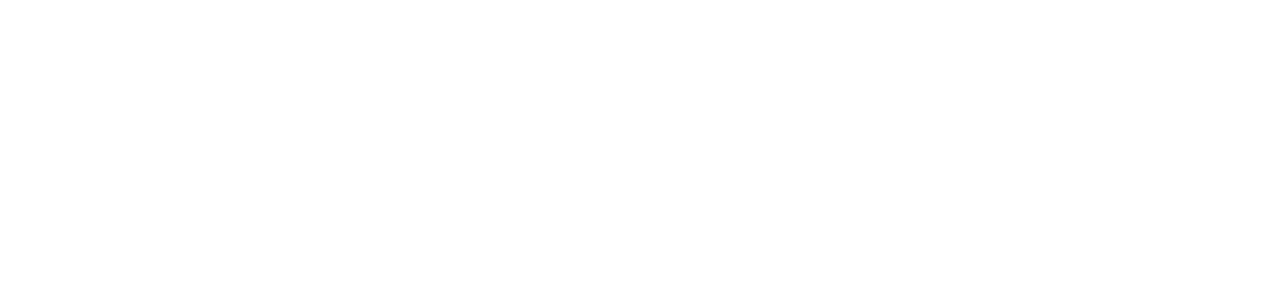
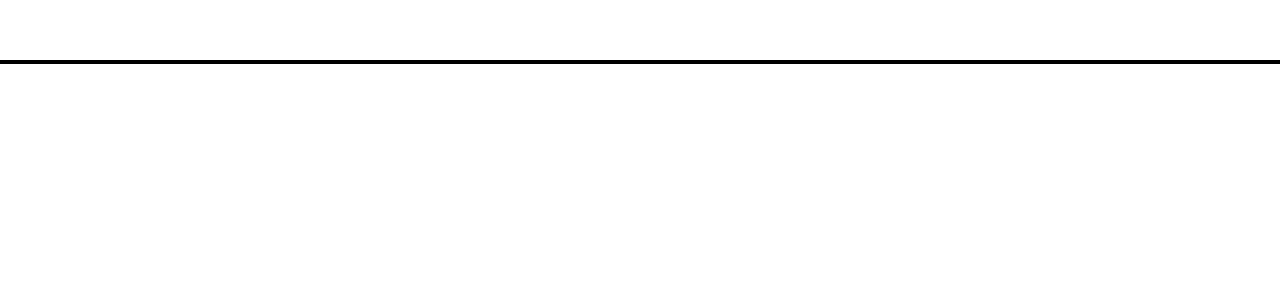
Before and after one commit to shaikhyakubhossain/quiz-app, a Next.js app: page / in a window 1280 px wide. Shown: the top 300 px of the page. Built offline with nearby package versions, Linux system fonts and the light colour scheme.

Commit message:
Update nav component

```diff
--- a/src/app/component/Nav/nav.component.tsx
+++ b/src/app/component/Nav/nav.component.tsx
@@ -3,8 +3,8 @@
 
 export default function Nav() {
     return (
-        <div className={`${styles.mainContainer} flex`}>
-            <div></div>
+        <div className={`${styles.mainContainer} flex w-full h-16 border-b-4 border-black`}>
+            <div className={`${styles.menuBtn}`}></div>
         </div>
     );
 }
```
